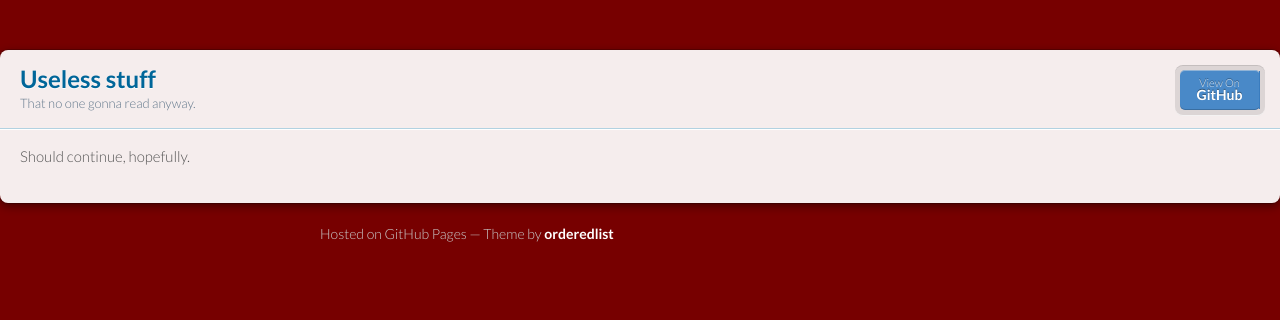
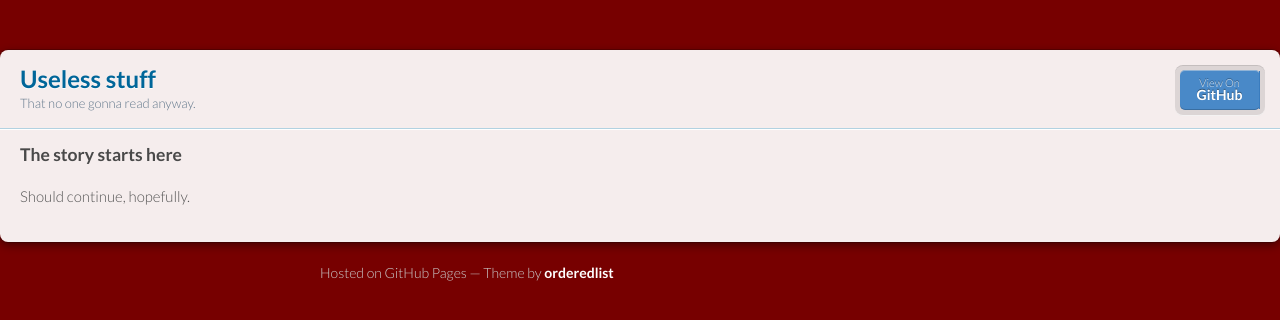
Before and after one commit to snuk182/snuk182.github.io, a Jekyll site: the page built from _posts/2017-07-06-initial.md, in a window 1280 px wide. Shown: the top 320 px of the page. Built offline with Jekyll 4.4.1, drawn with Linux system fonts in a browser that asks for light colours.

Commit message:
Customization #4!

```diff
--- a/_posts/2017-07-06-initial.md
+++ b/_posts/2017-07-06-initial.md
@@ -3,4 +3,6 @@ layout: default
 title: The story starts here
 ---
 
+### The story starts here
+
 Should continue, hopefully.
```
